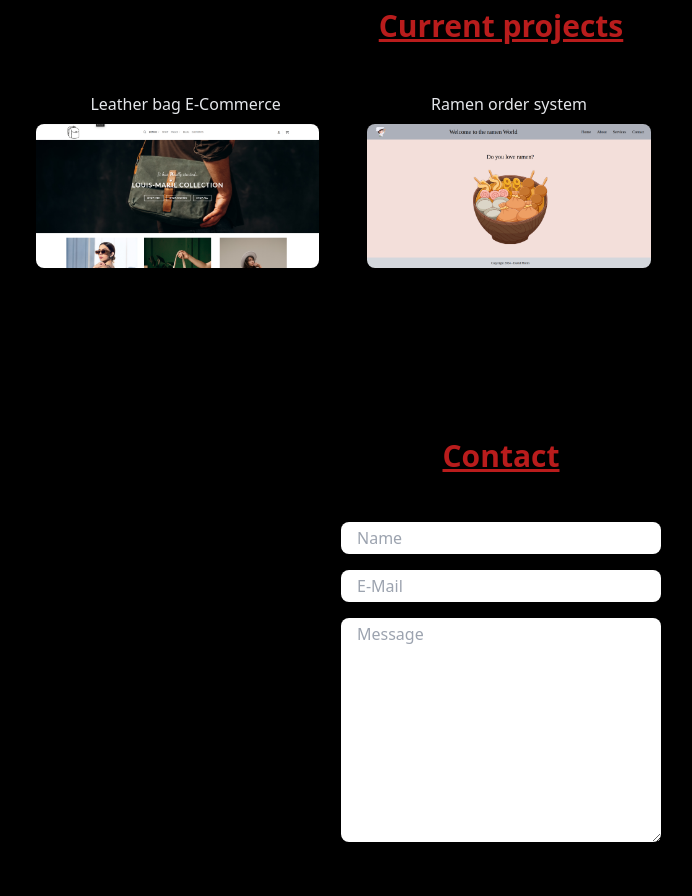
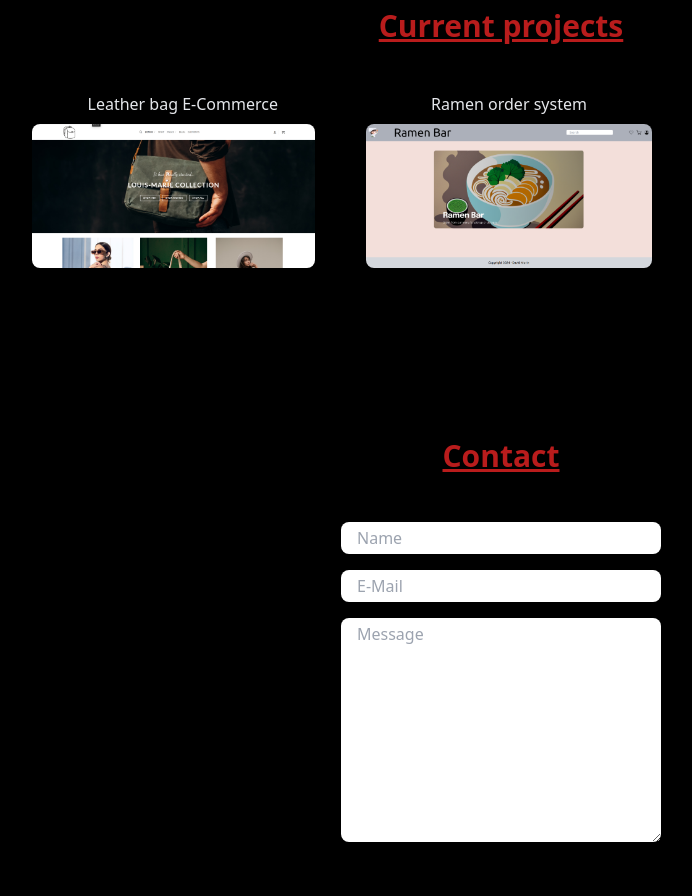
Before and after one commit to DaveMorin35/lebenslauf, a React (Create React App) app: page / in a window 1280 px wide. Shown: the part 2940-3836 px from the top of the page, without its empty margins (139-831 px from the left). Built offline with nearby package versions, Linux system fonts and the light colour scheme.

Commit message:
change animation

```diff
--- a/src/components/About.js
+++ b/src/components/About.js
@@ -21,15 +21,17 @@ export default function About() {
   const tl = gsap.timeline({
     scrollTrigger: {
       trigger: "#animated-picture",
-      start: "-20% 85%",
+      start: "-20% 80%",
       end: "50% 30%",
-      scrub: true,
+      scrub: false,
       markers: false,
+      toggleActions: 'play pause',
     },
   });
 
   tl.to("#animated-picture", {
-    x: 1300,
+    x: 1400,
+    duration:1
   });
 
   return (
--- a/src/components/Projects.js
+++ b/src/components/Projects.js
@@ -88,11 +88,17 @@ export default function Projects() {
                 <h3 className="text-gray-200 text-center mb-2">
                   Ramen order system
                 </h3>
+                <a
+                  href="https://github.com/DaveMorin35/Online_Order_Ramen.git"
+                  target="_blank"
+                  rel="noreferrer"
+                >
                 <img
                   src="Ramen.png"
                   alt="ramen"
                   className="rounded-lg max-h-36 transition ease-in-out duration-700 hover:scale-110"
                 />
+                </a>
               </div>
             </div>
           </Fade>
```
Also changed, not shown: public/Ramen.png.
